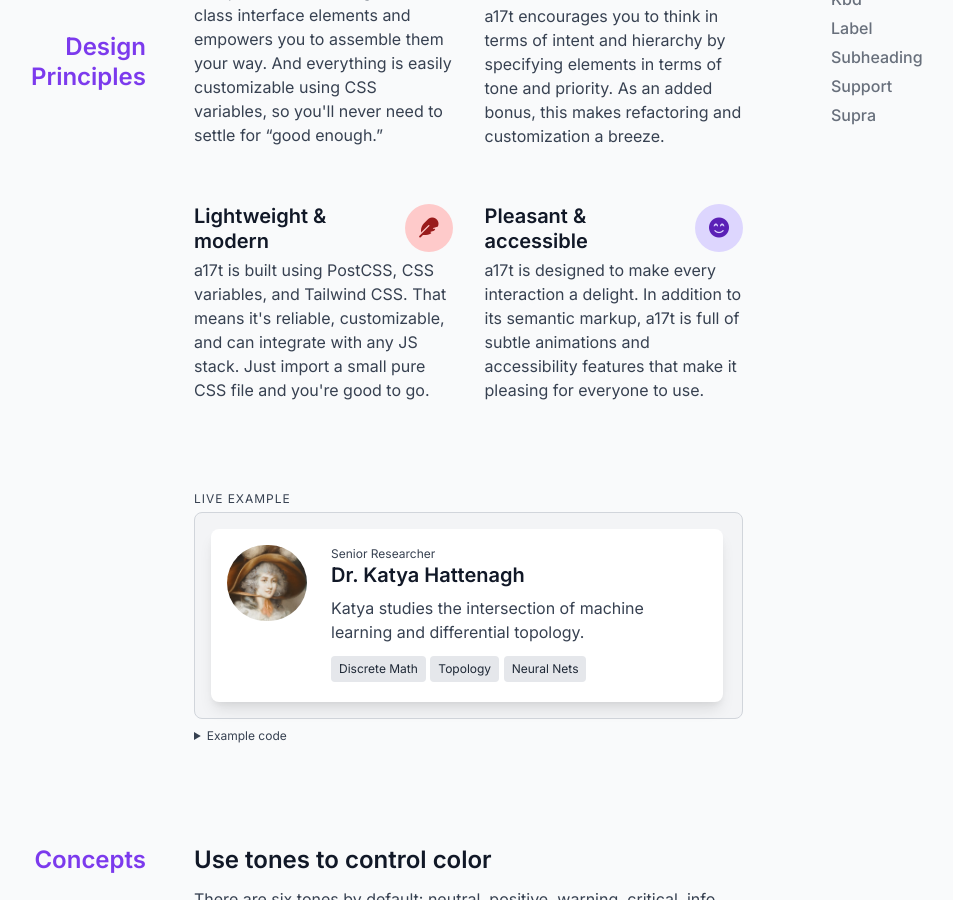
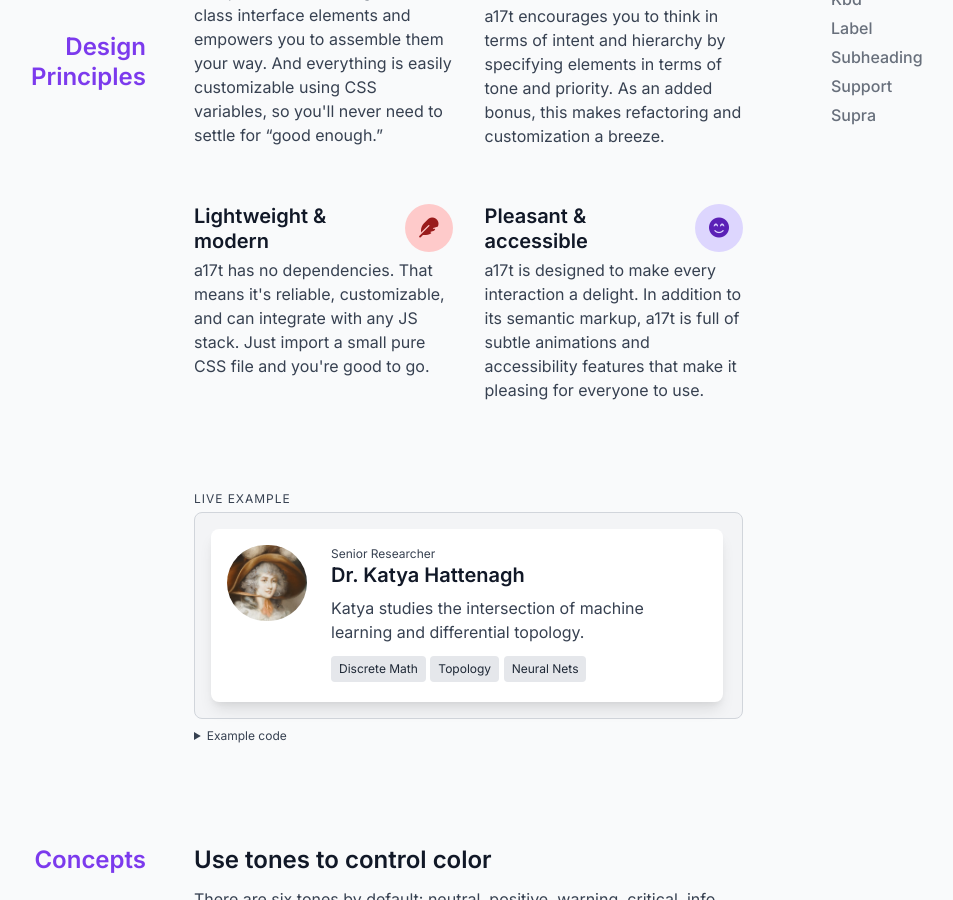
Before and after one commit to milesmcc/a17t, a Jekyll site: the page built from docs/index.md, in a window 1280 px wide and 900 px high, scrolled down 1486 px. Shown: the whole window, without its empty margins (141-1094 px from the left). Built offline with Jekyll 4.4.1, drawn with Linux system fonts in a browser that asks for light colours; nearby versions of some CDN libraries; comment, search, counter and statistics services are not loaded.

Commit message:
Bump version

```diff
--- a/docs/index.md
+++ b/docs/index.md
@@ -171,7 +171,7 @@ title: "The atomic web toolkit for pragmatists"
               </span>
             </span>
             <h4 class="mb-1 text-xl heading">Lightweight &amp; modern</h4>
-            <p>a17t is built using PostCSS, CSS variables, and Tailwind CSS. That means it's reliable, customizable,
+            <p>a17t has no dependencies. That means it's reliable, customizable,
               and can integrate with any JS stack. Just import a small pure CSS file and you're good to go.</p>
           </div>
           <div class="mb-6">
--- a/package.json
+++ b/package.json
@@ -1,6 +1,6 @@
 {
   "name": "a17t",
-  "version": "0.5.0",
+  "version": "0.5.1",
   "description": "Atomic design toolkit for beautiful, maintainable, and custom interfaces",
   "main": "dist/a17t.css",
   "scripts": {
```
